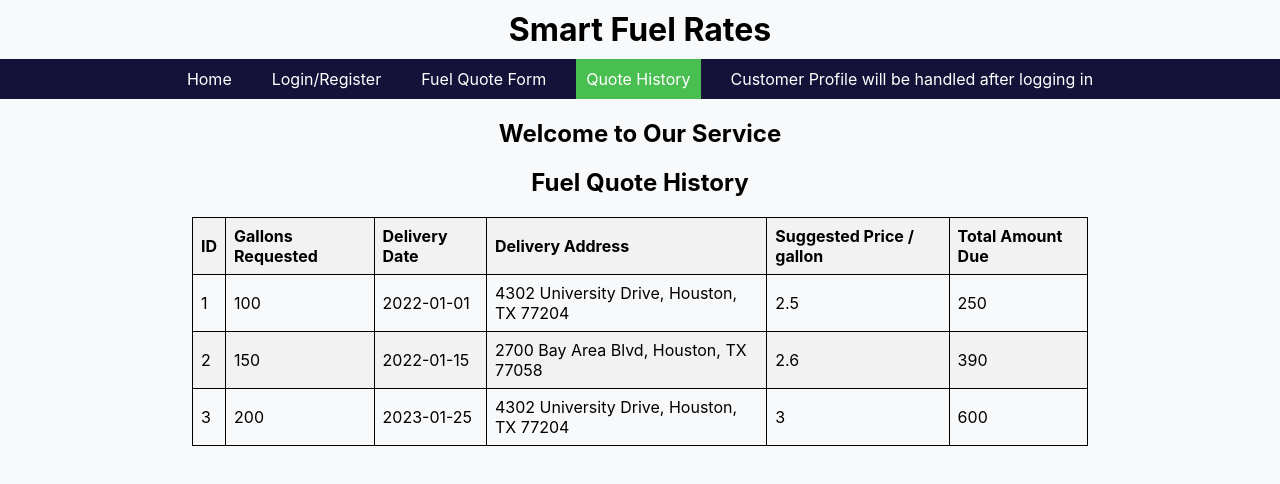
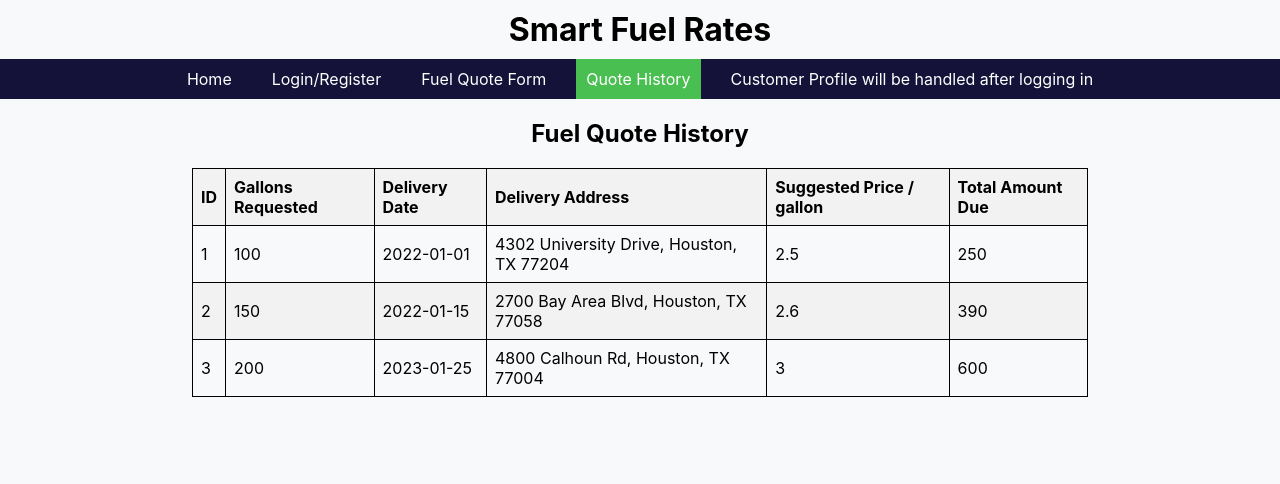
Before and after one commit to anhvu0/Fuel4353, a React (Create React App) app in the folder fuel_rate_calc/: page /fuel-quote-history in a window 1280 px wide. Shown: the top 484 px of the page. Built offline with nearby package versions, Linux system fonts and the light colour scheme.

Commit message:
fix the welcome header position

```diff
--- a/fuel_rate_calc/src/App.js
+++ b/fuel_rate_calc/src/App.js
@@ -43,7 +43,6 @@ function App() {
             </li>
           </ul>
         </nav>
-        <h2>Welcome to Our Service</h2>
       </header>
         <Routes>
           <Route exact path="/" element={<HomePage />} />
--- a/fuel_rate_calc/src/FuelQuoteHistory.js
+++ b/fuel_rate_calc/src/FuelQuoteHistory.js
@@ -6,7 +6,7 @@ const FuelQuoteHistory = () => {
   const quotes = [
     { id: 1, gallonsRequested: 100, deliveryDate: '2022-01-01', suggestedPrice: 2.5, totalAmountDue: 250, deliveryAddress: '4302 University Drive, Houston, TX 77204' },
     { id: 2, gallonsRequested: 150, deliveryDate: '2022-01-15', suggestedPrice: 2.6, totalAmountDue: 390, deliveryAddress: '2700 Bay Area Blvd, Houston, TX 77058' },
-    { id: 3, gallonsRequested: 200, deliveryDate: '2023-01-25', suggestedPrice: 3.0, totalAmountDue: 600, deliveryAddress: '4302 University Drive, Houston, TX 77204'}
+    { id: 3, gallonsRequested: 200, deliveryDate: '2023-01-25', suggestedPrice: 3.0, totalAmountDue: 600, deliveryAddress: '4800 Calhoun Rd, Houston, TX 77004'}
     // Add more quote data as needed
   ];
 
--- a/fuel_rate_calc/src/HomePage.js
+++ b/fuel_rate_calc/src/HomePage.js
@@ -6,6 +6,7 @@ const HomePage = () => {
   return (
     <div>
       <main>
+        <h2>Welcome to Our Service</h2>
         <img src={mainPageImage} alt="Gas Station at Night" className="responsive-image" />
       </main>
     </div>
--- a/fuel_rate_calc/src/customer_profile.js
+++ b/fuel_rate_calc/src/customer_profile.js
@@ -1,6 +1,5 @@
 import React, { useState } from 'react';
 import { useNavigate } from 'react-router-dom';
-
 
 function CustomerProfile(){
 
```
